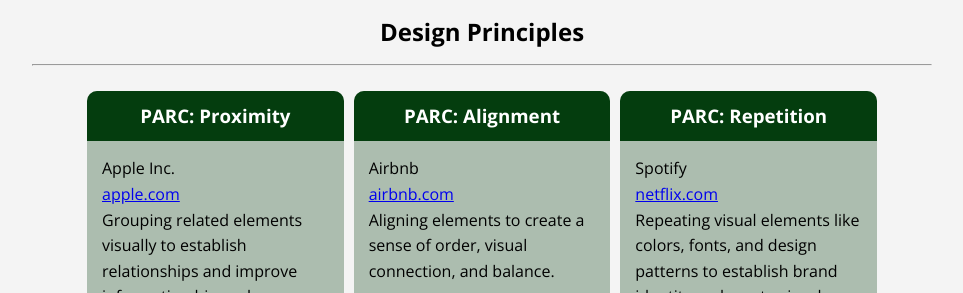
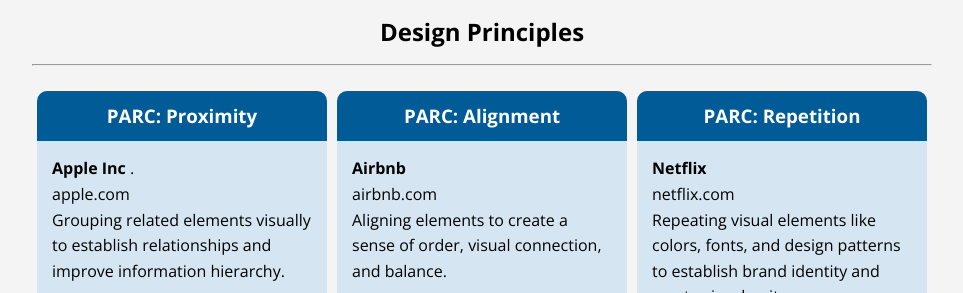
Before and after one commit to BlacIP/wdd230, a plain HTML site: page lesson02/design-principles.html in a window 1280 px wide. Shown: the part 81-374 px from the top of the page, without its empty margins (158-1121 px from the left). Drawn offline with nearby package versions, Linux system fonts and the light colour scheme.

Commit message:
Week2-complete

```diff
--- a/lesson02/design-principles.html
+++ b/lesson02/design-principles.html
@@ -25,7 +25,7 @@
         <div class="main-card">
             <section class="card">
                 <h3>PARC: Proximity</h3>
-                <p>Apple Inc.<br>
+                <p><span> Apple Inc </span>.<br>
                 <a href="https://www.apple.com/">apple.com</a> <br>
                 Grouping related elements visually to establish relationships and improve information hierarchy.</p>
                 <picture>
@@ -37,7 +37,7 @@
             </section>
             <section class="card">
                 <h3>PARC: Alignment</h3>
-                <p>Airbnb<br>
+                <p><span> Airbnb </span><br>
                 <a href="https://www.airbnb.com/">airbnb.com</a> <br>
                 Aligning elements to create a sense of order, visual connection, and balance.</p>
                 <picture>
@@ -49,7 +49,7 @@
             </section>
             <section class="card">
                 <h3>PARC: Repetition</h3>
-                <p>Spotify<br>
+                <p><span> Netflix </span><br>
                 <a href="https://www.netflix.com/">netflix.com</a> <br>
                 Repeating visual elements like colors, fonts, and design patterns
                 to establish brand identity and create visual unity.</p>
--- a/lesson02/styles/base.css
+++ b/lesson02/styles/base.css
@@ -24,44 +24,50 @@ header h1 {
 .main-card {
     display: grid;
     grid-template-columns: 1fr 1fr 1fr;
-    justify-content: center;
     margin-top: 20px;
-    max-width: 800px;
-    margin-left: auto;
-    margin-right: auto;
-    /* gap: 5px;  */
+    width: 900px;
+    justify-items: center;
 }
 
 main h2{
     text-align: center;
     padding-bottom: 5px;
-    /* border-bottom: 1px; */
     grid-column: 1/3;
     margin: auto;
 }
 
-section {
+.card {
 	margin: 5px;
-	/* border: 1px solid rgba(4, 61, 14, 1);  */
-	background-color: rgba(4, 61, 14, .3);
-	width: auto;
+	background-color: #d5e6f2;
+	width: 290px;
 	border-radius: 10px;
 }
 h3 {
     text-align: center;
     margin: 0;
-	background-color: rgba(4, 61, 14, 1);
+	background-color: #005b96;
 	color: rgba(255, 255, 255, 1);
 	border-radius: 10px 10px 0px 0px;
 	padding: 10px;
 }
-section p {
+.card p {
     margin: 15px;
 }
 
+span {
+    font-weight: bold;
+}
 picture img {
-	max-width: 90%;
+	width: 90%;
 	padding: 15px;
+}
+a {
+	color: #000000;
+	text-decoration: none;
+
+}
+a:hover {
+	color: #005b96;
 }
 
 footer {
--- a/styles/base.css
+++ b/styles/base.css
@@ -47,7 +47,7 @@ nav a {
 
 main {
     display: grid;
-    grid-template-columns: 1fr 300px; /* Two columns on larger screens */
+    grid-template-columns: 1fr 300px;
     justify-content: center;
     margin-top: 20px;
     max-width: 800px;
```
